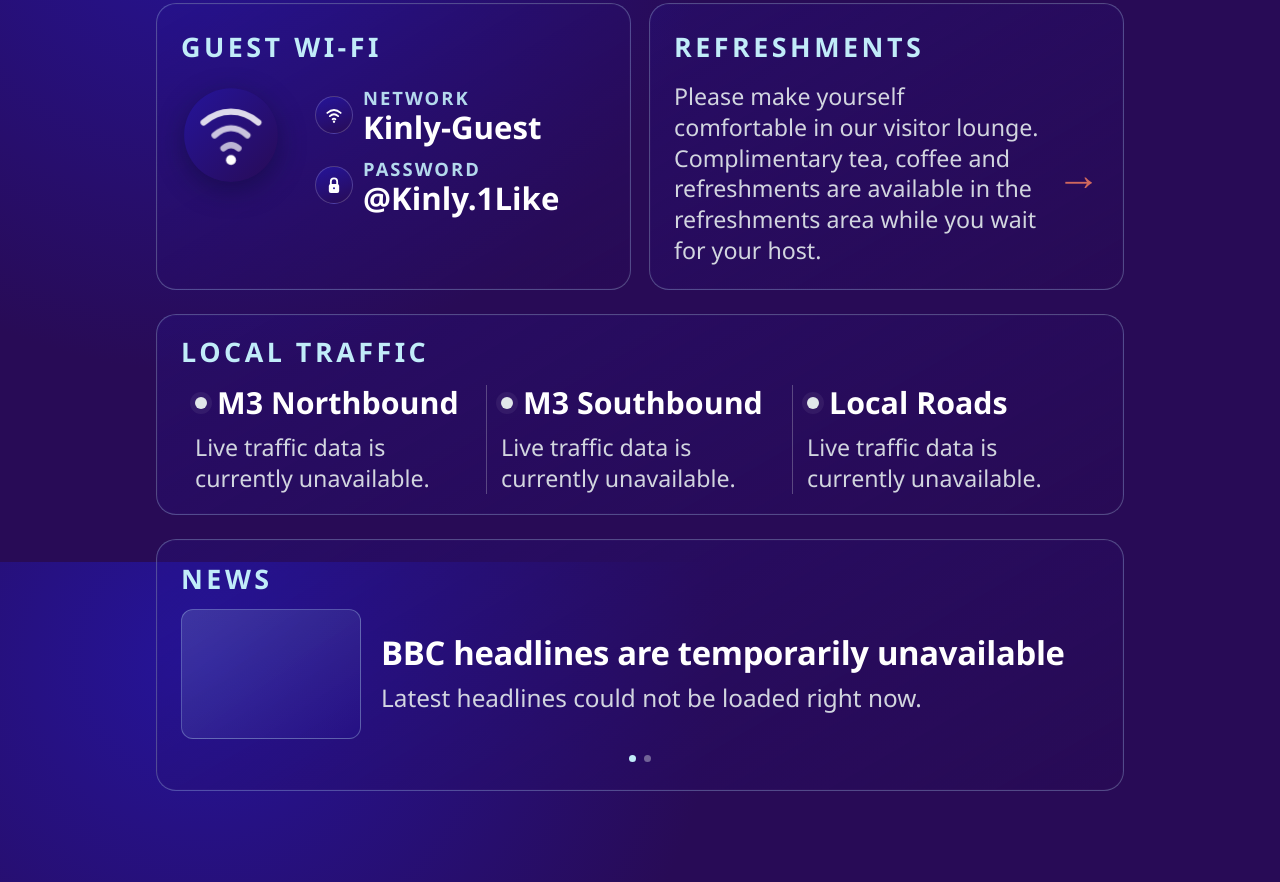
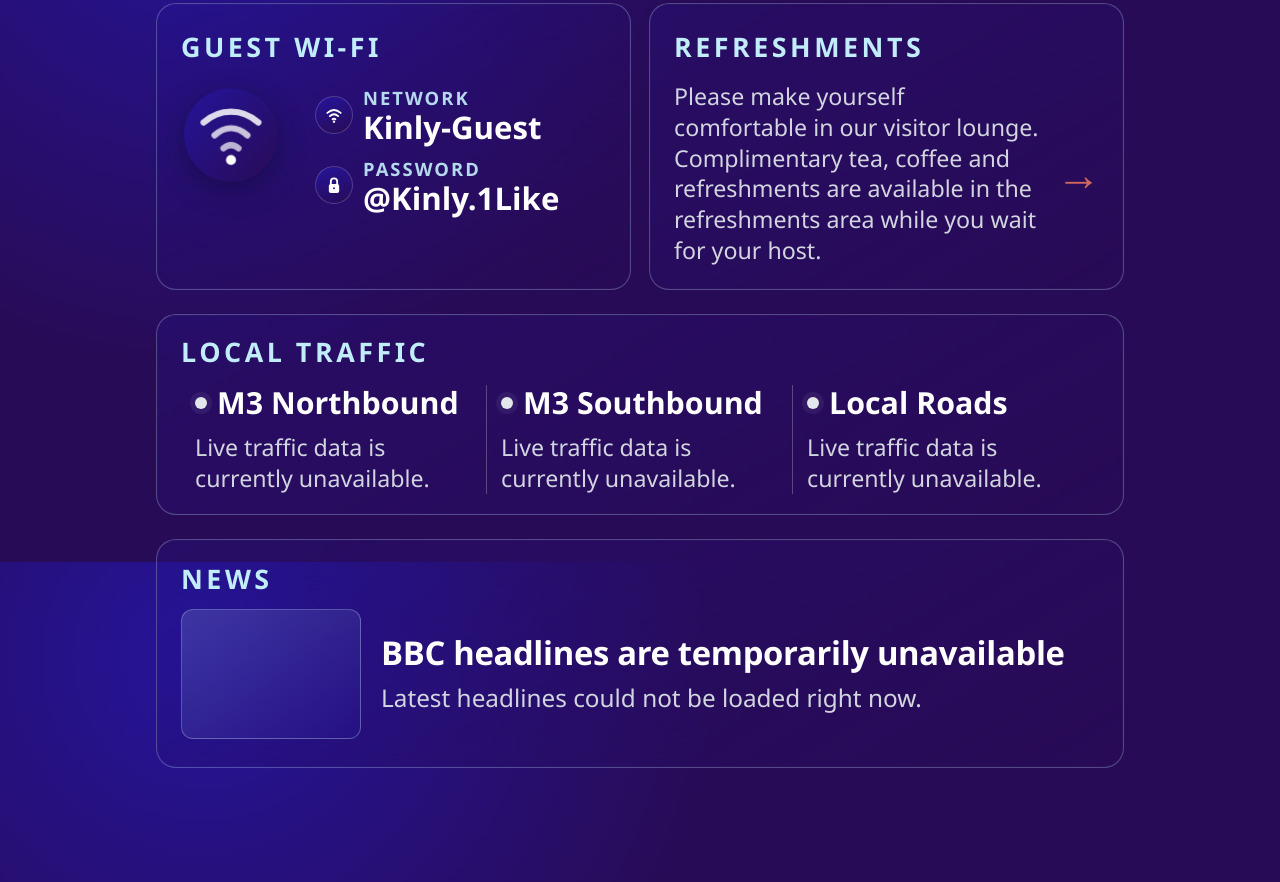
Before and after one commit to foobar666uk/kinlysignage, a website: page KinlySignageContentApp/public/index.html in a window 1280 px wide. Shown: the part 1038-1920 px from the top of the page. Drawn offline with Linux system fonts and the light colour scheme; no server answers.

Commit message:
Remove news carousel dots

```diff
--- a/KinlySignageContentApp/public/app.js
+++ b/KinlySignageContentApp/public/app.js
@@ -18,7 +18,6 @@ const elements = {
   weatherRange: document.getElementById("weather-range"),
   trafficDetails: document.getElementById("traffic-details"),
   newsSlide: document.getElementById("news-slide"),
-  newsDots: document.getElementById("news-dots"),
   newsPrev: document.getElementById("news-prev"),
   newsNext: document.getElementById("news-next"),
   logoImage: document.getElementById("kinly-logo-image"),
@@ -227,23 +226,6 @@ function renderWeather(weatherPayload) {
   }
 }
 
-function renderNewsDots(total, activeIndex) {
-  if (!elements.newsDots) {
-    return;
-  }
-
-  if (total <= 1) {
-    elements.newsDots.innerHTML = "";
-    return;
-  }
-
-  const dotCount = Math.min(total, 6);
-  elements.newsDots.innerHTML = Array.from({ length: dotCount }, (_, index) => {
-    const isActive = index === (activeIndex % dotCount);
-    return `<span class="news-dot${isActive ? " is-active" : ""}"></span>`;
-  }).join("");
-}
-
 function renderNewsSlide(item) {
   if (!elements.newsSlide) {
     return;
@@ -279,7 +261,6 @@ function showNewsIndex(index) {
 
   newsState.index = (index + newsState.items.length) % newsState.items.length;
   renderNewsSlide(newsState.items[newsState.index]);
-  renderNewsDots(newsState.items.length, newsState.index);
 }
 
 function advanceNewsSlide(step = 1) {
--- a/KinlySignageContentApp/public/index.html
+++ b/KinlySignageContentApp/public/index.html
@@ -183,7 +183,6 @@
           <section class="news-card panel-card" aria-label="News headlines">
             <p class="panel-kicker news-kicker">News</p>
             <article id="news-slide" class="news-slide" aria-live="polite"></article>
-            <div id="news-dots" class="news-dots" aria-hidden="true"></div>
           </section>
         </section>
       </section>
--- a/KinlySignageContentApp/public/styles.css
+++ b/KinlySignageContentApp/public/styles.css
@@ -672,24 +672,6 @@ body {
   right: 18px;
 }
 
-.news-dots {
-  display: flex;
-  justify-content: center;
-  gap: 8px;
-  margin-top: 16px;
-}
-
-.news-dot {
-  width: 7px;
-  height: 7px;
-  border-radius: 999px;
-  background: rgba(225, 231, 234, 0.4);
-}
-
-.news-dot.is-active {
-  background: var(--accent);
-}
-
 .welcome-footer {
   display: grid;
   grid-template-columns: 1fr auto 280px;
```
